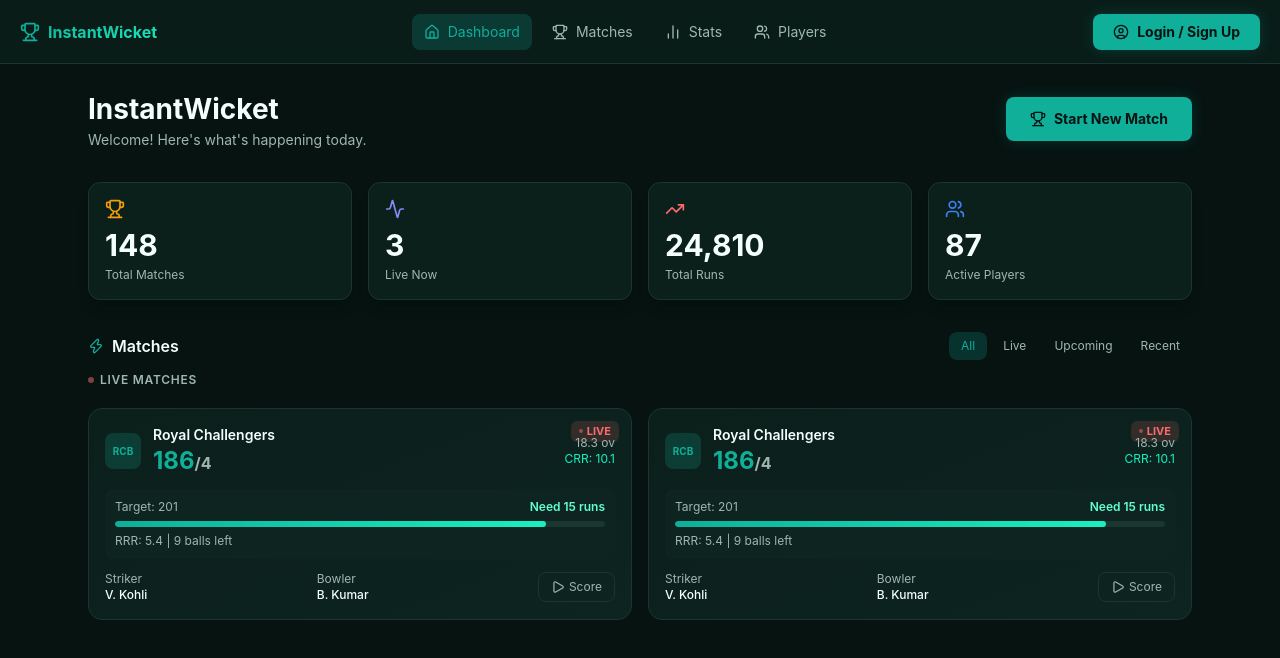
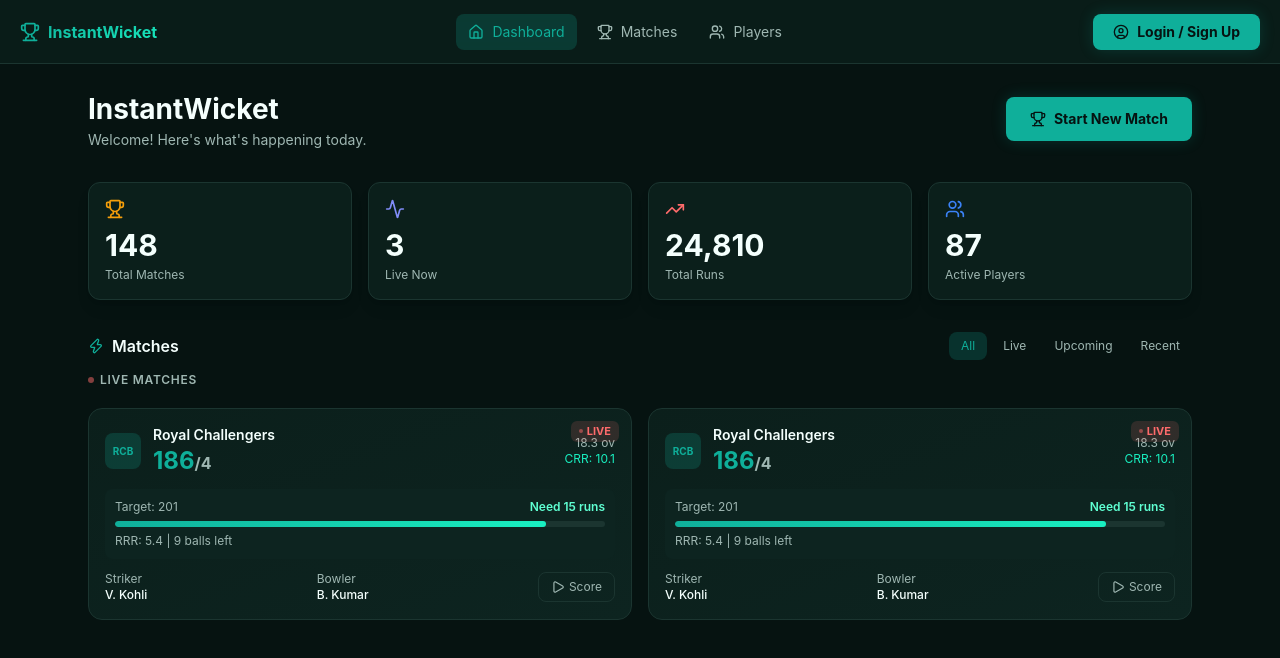
Before and after one commit to Avi-0009/InstantWicket-frontend, a React (Vite) app: page / in a window 1280 px wide. Shown: the top 658 px of the page. Built offline with nearby package versions, Linux system fonts and the light colour scheme.

Commit message:
there was one main backbutton on every page along with its own, fixed

```diff
--- a/src/layouts/MainLayout.tsx
+++ b/src/layouts/MainLayout.tsx
@@ -1,4 +1,4 @@
-import { Link, Outlet, useLocation, useNavigate } from "react-router-dom";
+import { Link, Outlet, useLocation } from "react-router-dom";
 import { useAuthStore } from "../store/useAuthStore";
 import { getInitials } from "../utils/helpers";
 import {
@@ -7,7 +7,6 @@ import {
   BarChart2,
   Users,
   UserCircle,
-  ChevronLeft,
   PlusCircle,
 } from "lucide-react";
 import { Logout } from "../Api/Auth";
@@ -15,7 +14,6 @@ import { Logout } from "../Api/Auth";
 const MainLayout = () => {
   const { user, isAuthenticated, logout } = useAuthStore();
   const location = useLocation();
-  const navigate = useNavigate();
 
   const handleLogout = async () => {
     try {
@@ -47,15 +45,9 @@ const MainLayout = () => {
           </Link>
           <Link
             to="/matches"
-            className="px-3 py-2 rounded-lg text-sm text-[#9FB7B2] flex items-center gap-2 hover:bg-[#0FAF9A]/10 cursor-pointer"
+            className={`px-3 py-2 rounded-lg text-sm flex items-center gap-2 transition-colors ${location.pathname.includes("/match") ? "bg-[#0FAF9A]/20 text-[#0FAF9A]" : "text-[#9FB7B2] hover:bg-[#0FAF9A]/10"}`}
           >
             <Trophy className="w-4 h-4" /> Matches
-          </Link>
-          <Link
-            to="/stats"
-            className="px-3 py-2 rounded-lg text-sm text-[#9FB7B2] flex items-center gap-2 hover:bg-[#0FAF9A]/10 cursor-pointer"
-          >
-            <BarChart2 className="w-4 h-4" /> Stats
           </Link>
           <Link
             to="/players"
@@ -86,19 +78,10 @@ const MainLayout = () => {
           </Link>
         )}
       </nav>
-      {/* Dynamic Back Button for Desktop (Optional) */}
-      {location.pathname !== "/" && (
-        <div className="hidden md:flex px-4 md:px-6 pt-4 max-w-6xl mx-auto w-full">
-          <button
-            onClick={() => navigate(-1)}
-            className="w-10 h-10 flex items-center justify-center bg-[#0B1F1B] border border-[#1B3530] rounded-full text-[#F4FFFD] hover:bg-[#122A25] hover:border-[#0FAF9A]/50 transition-all shadow-lg"
-          >
-            <ChevronLeft className="w-6 h-6" />
-          </button>
-        </div>
-      )}
+
       {/* Main Page Content */}
       <Outlet />
+
       {/* MOBILE BOTTOM NAVBAR - Hidden on Settings page */}
       {location.pathname !== "/settings" && (
         <div className="fixed bottom-0 w-full bg-[#0b1f1b]/95 backdrop-blur-md border-t border-[#1B3530] py-2 px-2 flex justify-between items-center md:hidden z-50">
@@ -114,7 +97,7 @@ const MainLayout = () => {
           {/* 2. Matches */}
           <Link
             to="/matches"
-            className={`flex flex-col items-center gap-1 w-[20%] py-1 ${location.pathname === "/matches" ? "text-[#0FAF9A]" : "text-[#9FB7B2]"}`}
+            className={`flex flex-col items-center gap-1 w-[20%] py-1 ${location.pathname.includes("/match") ? "text-[#0FAF9A]" : "text-[#9FB7B2]"}`}
           >
             <Trophy className="w-5 h-5" />
             <span className="text-[10px] font-medium">Matches</span>
@@ -142,7 +125,7 @@ const MainLayout = () => {
             <span className="text-[10px] font-medium">Players</span>
           </Link>
 
-          {/* 5. Profile / Login (Replaced Stats) */}
+          {/* 5. Profile / Login */}
           {isAuthenticated && user ? (
             <Link
               to="/settings"
@@ -163,7 +146,7 @@ const MainLayout = () => {
             </Link>
           )}
         </div>
-      )}{" "}
+      )}
     </div>
   );
 };
```
